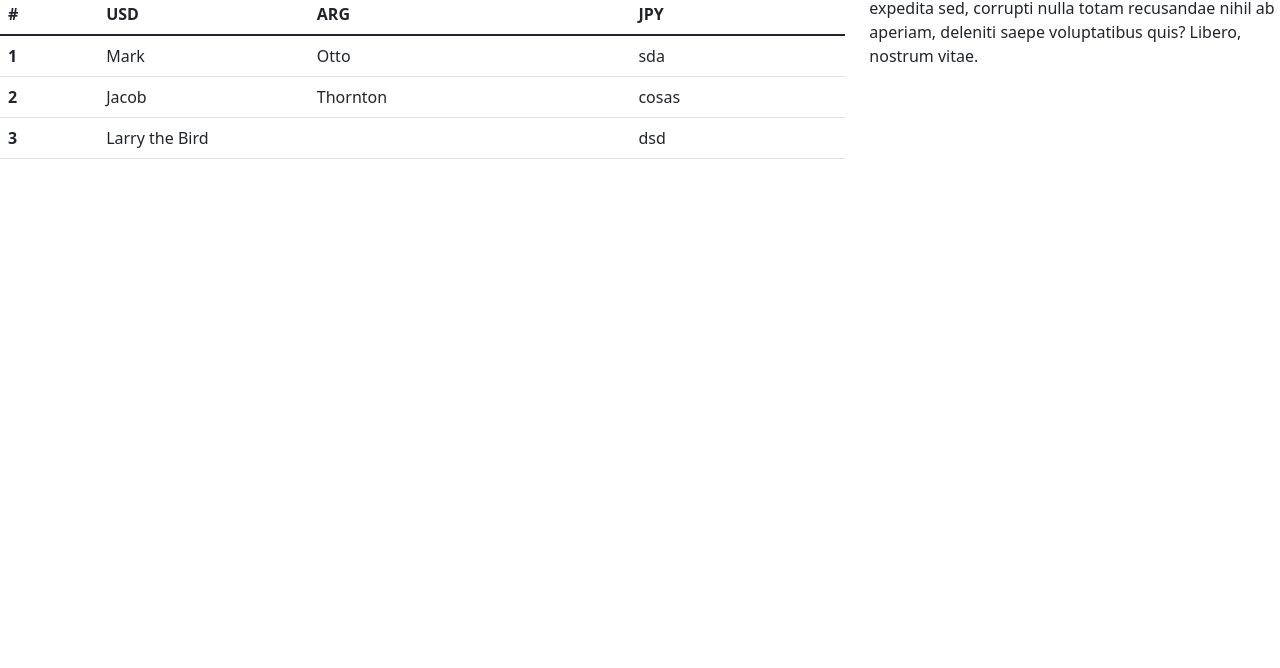
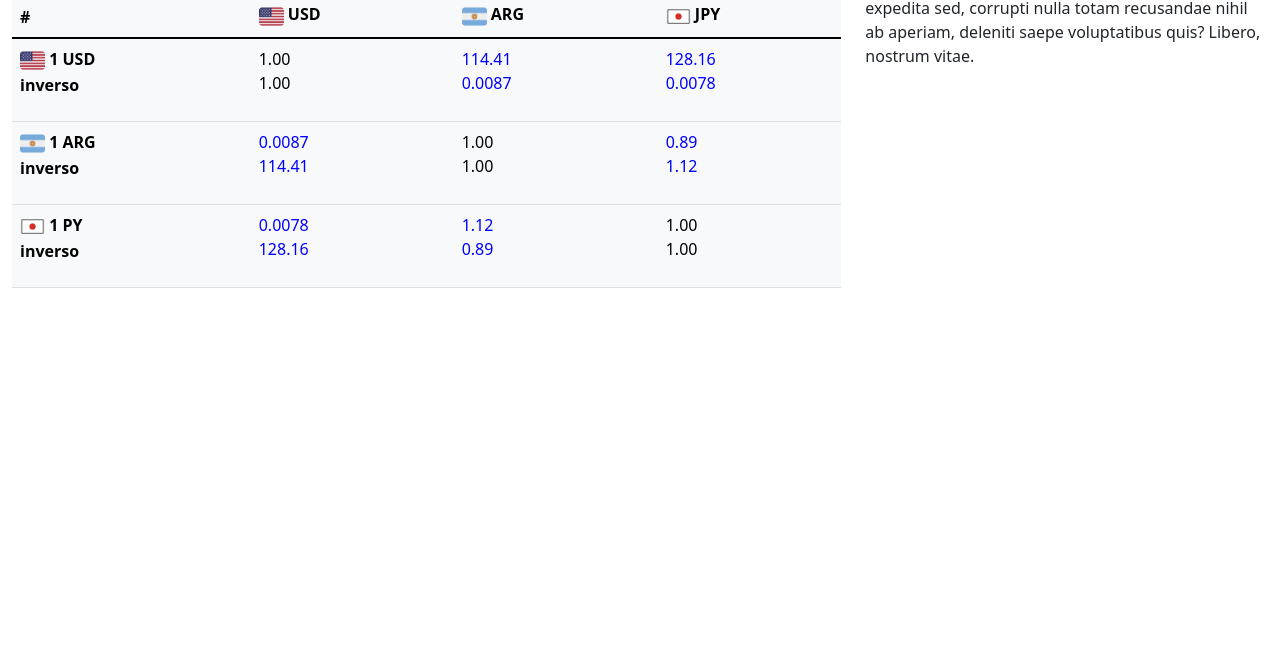
Before and after one commit to nanoo17/Practica-Bootstrap, a website: page pages/page-b.html in a window 1280 px wide. Shown: the part 132-800 px from the top of the page. Drawn offline with nearby package versions, Linux system fonts and the light colour scheme.

Commit message:
finalizado tabla de conversiones pagina b

```diff
--- a/pages/page-b.html
+++ b/pages/page-b.html
@@ -6,7 +6,7 @@
   <meta http-equiv="X-UA-Compatible" content="IE=edge">
   <meta name="viewport" content="width=device-width, initial-scale=1.0">
   <link rel="stylesheet" href="../node_modules/bootstrap/dist/css/bootstrap.min.css">
-
+  <link rel="stylesheet" href="../resources/css/styles.css">
   <title>Divisas</title>
 </head>
 
@@ -43,36 +43,74 @@
 
   <div class="row mt-4">
     <div class="col-md-8 d-none d-md-block">
-      <table class="table">
-        <h2>Conversor de divisas</h2>
+      <table class="table table-light">
+        <h2 id="titulo">Conversor de Divisas</h2>
         <thead scope="col">
           <tr>
             <th>#</th>
-            <th>USD</th>
-            <th>ARG</th>
-            <th>JPY</th>
+            <th>
+              <img id="iconos" src="../resources/images/eeuu.png">
+              USD
+            </th>
+            <th>
+              <img id="iconos" src="../resources/images/arg.png">
+              ARG
+            </th>
+            <th>
+              <img id="iconos" src="../resources/images/japon.png">
+              JPY
+            </th>
           </tr>
         </thead>
         <tbody>
           <tr>
-            <th scope="row">1</th>
-            <td>Mark</td>
-            <td>Otto</td>
-            <td>sda
-
+            <th scope="row">
+              <img id="iconos" src="../resources/images/eeuu.png">
+              1 USD
+              <p>inverso</p>
+            </th>
+            <td>1.00
+              <p>1.00</p>
+            </td>
+            <td id="datos">114.41
+              <p>0.0087</p>
+            </td>
+            <td id="datos">128.16
+              <p>0.0078</p>
             </td>
           </tr>
           <tr>
-            <th scope="row">2</th>
-            <td>Jacob</td>
-            <td>Thornton</td>
-            <td>cosas</td>
+            <th scope="row">
+              <img id="iconos" src="../resources/images/arg.png">
+              1 ARG
+              <p>inverso</p>
+            </th>
+            <td id="datos">
+              0.0087
+              <p>114.41</p>
+            </td>
+            <td>1.00
+              <p>1.00</p>
+            </td>
+            <td id="datos">
+              0.89
+              <p>1.12</p>
+            </td>
           </tr>
           <tr>
-            <th scope="row">3</th>
-            <td colspan="2">Larry the Bird</td>
-            <td>dsd
-
+            <th scope="row">
+              <img id="iconos" src="../resources/images/japon.png">
+              1 PY
+              <p>inverso</p>
+            </th>
+            <td id="datos">0.0078
+              <p>128.16</p>
+            </td>
+            <td id="datos">1.12
+              <p>0.89</p>
+            </td>
+            <td>1.00
+              <p>1.00</p>
             </td>
           </tr>
         </tbody>
--- a/resources/css/styles.css
+++ b/resources/css/styles.css
@@ -21,3 +21,17 @@
   width: 350px;
   height: 900px;
 }
+
+#titulo {
+  background-color: darkcyan;
+  color: white;
+  text-align: center;
+}
+
+#datos {
+  color: blue;
+}
+
+#iconos {
+  height: 25px;
+}
```
Also changed, not shown: resources/images/arg.png (added), resources/images/eeuu.png (added), resources/images/japon.png (added).
